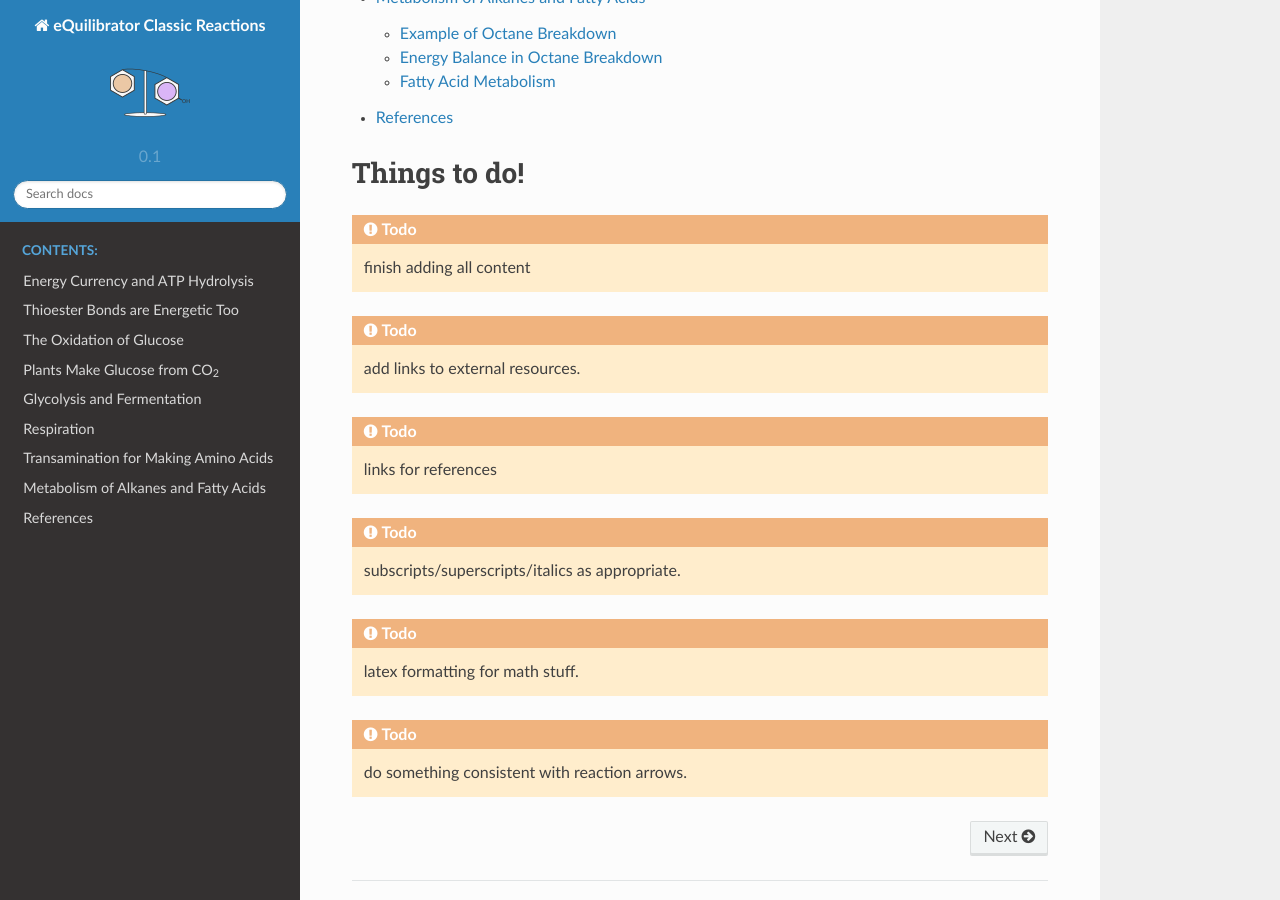
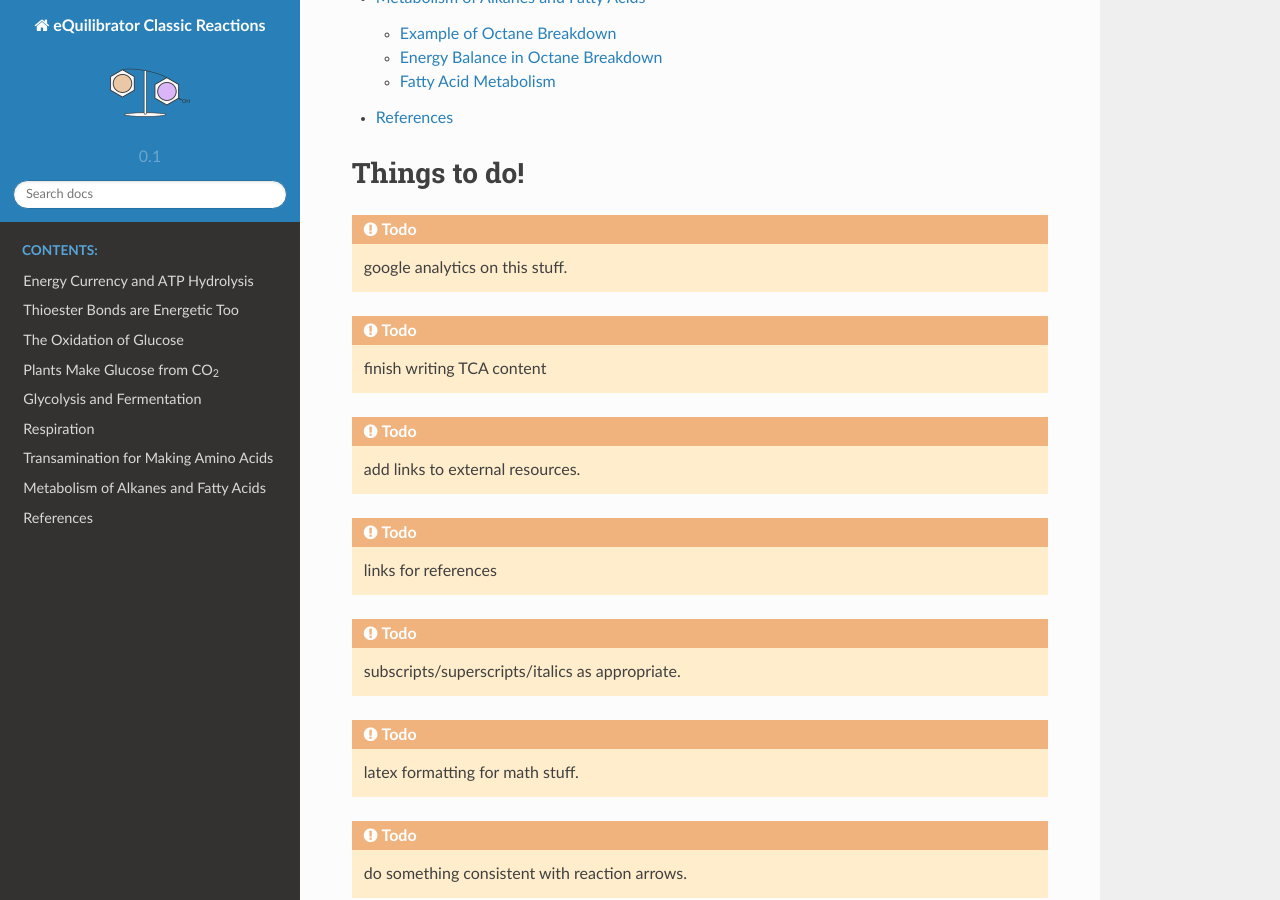
Before and after one commit to eladnoor/equilibrator, a Sphinx documentation site: the page built from classic_rxns/source/index.rst, in a window 1280 px wide and 900 px high, scrolled down 534 px. Built offline with Sphinx 7.4.7 and the Read the Docs theme 2.0.0, drawn with Linux system fonts in a browser that asks for light colours.

Commit message:
todo updates.

```diff
--- a/classic_rxns/source/index.rst
+++ b/classic_rxns/source/index.rst
@@ -25,7 +25,10 @@ Things to do!
 ==================
 
 .. todo::
-    finish adding all content
+    google analytics on this stuff.
+
+.. todo::
+    finish writing TCA content
 
 .. todo::
     add links to external resources.
```
